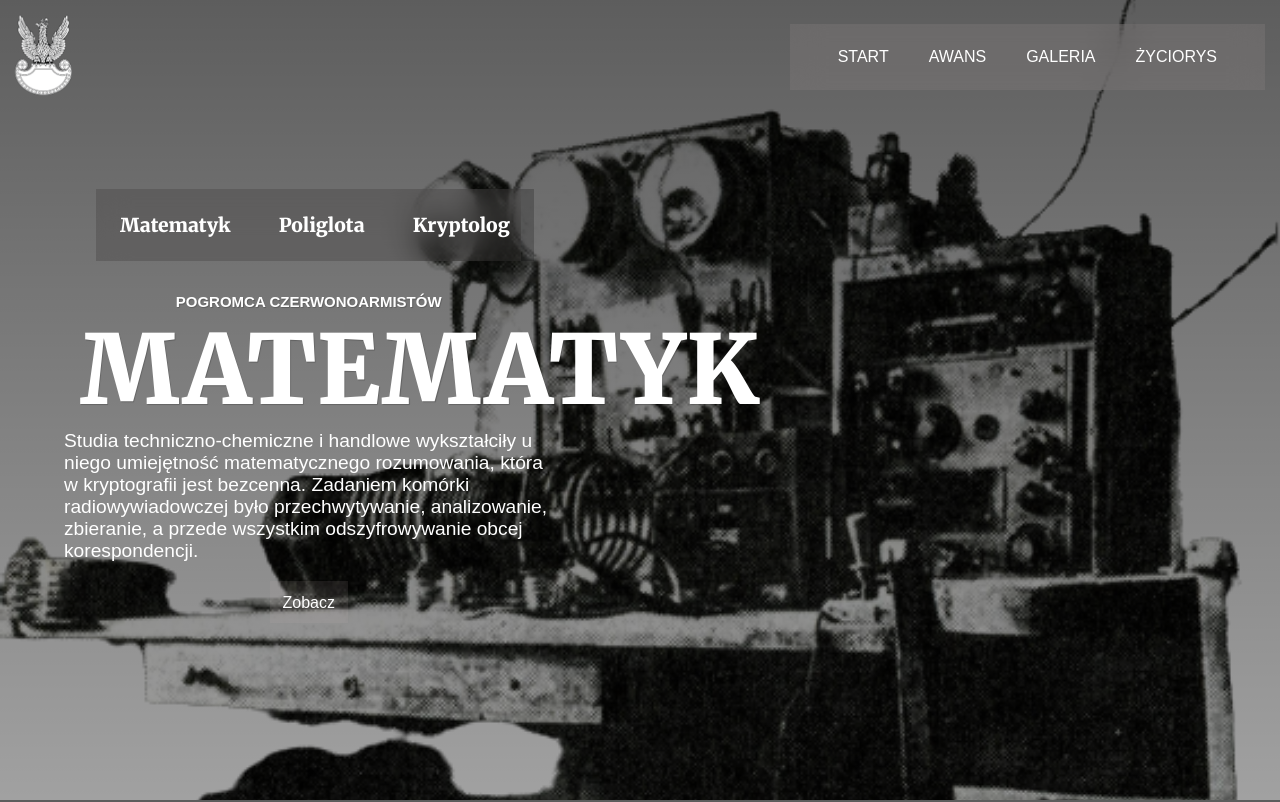
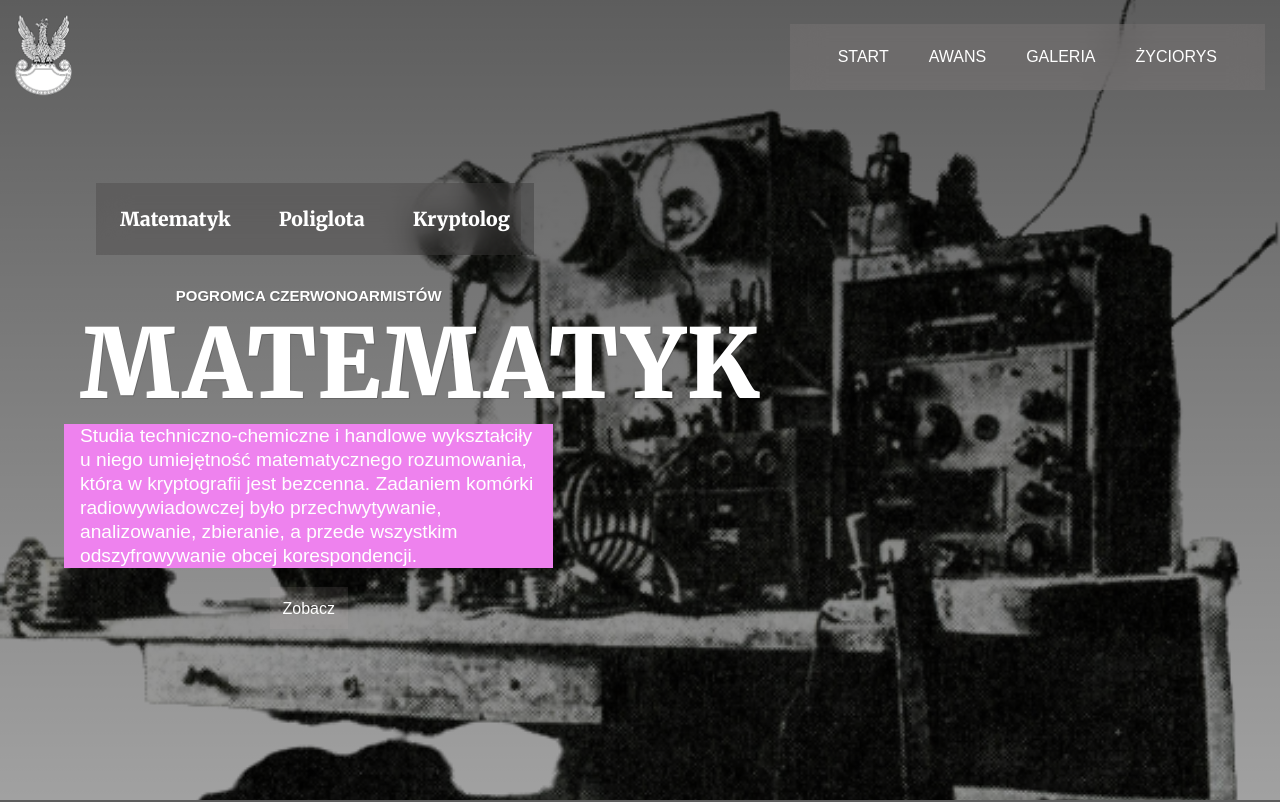
Before and after one commit to AdamBabinicz/kowalewski, a React (Create React App) app: page / in a window 1280 px wide. Shown: the top 802 px of the page. Built offline with nearby package versions, Linux system fonts and the light colour scheme; a web font is replaced by a local one.

Commit message:
margin: 0 1rem;

```diff
--- a/src/components/styles/Section.css
+++ b/src/components/styles/Section.css
@@ -29,6 +29,9 @@
   font-size: clamp(10px, 1vw + 0.4rem, 20px);
   text-align: left;
   color: var(--clr-white);
+  padding: 0 1rem;
+  line-height: 1.5rem;
+  background: violet;
 }
 .change-box {
   display: flex;
```
